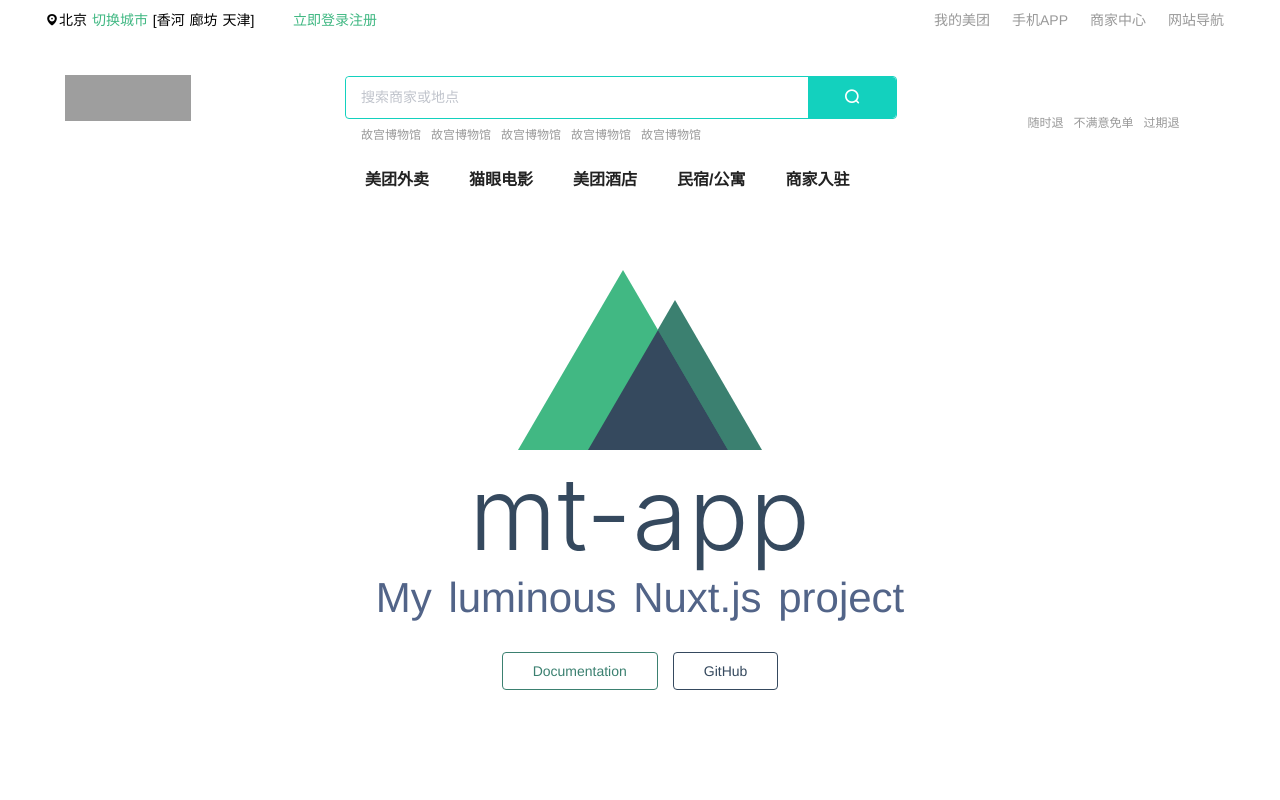
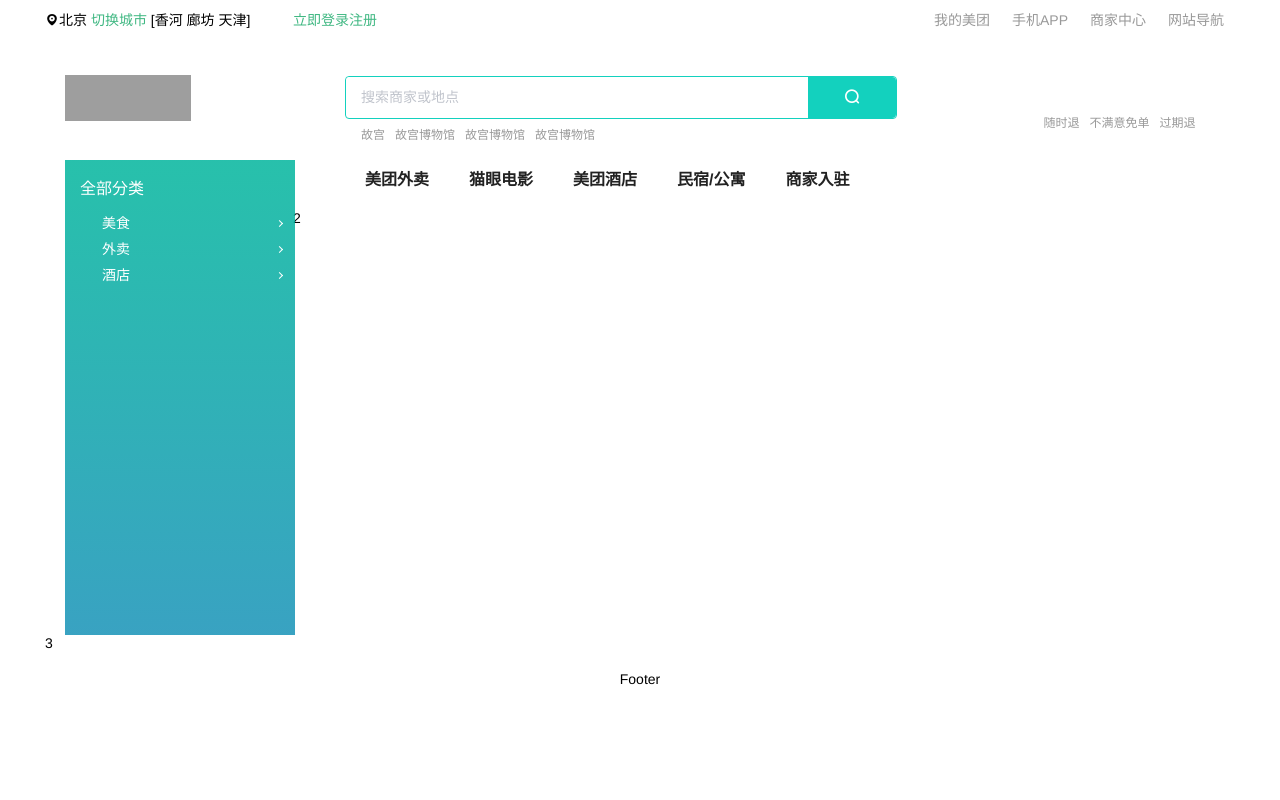
Before and after one commit to LinkChenzy/vue-meituan, a Nuxt app in the folder mt-app/: page / in a window 1280 px wide. Shown: the top 800 px of the page. Built offline with nearby package versions, Linux system fonts and the light colour scheme; grey boxes are pictures that could not be loaded; a web font is replaced by a local one.

Commit message:
feat:menu

```diff
--- a/mt-app/assets/css/index/index.scss
+++ b/mt-app/assets/css/index/index.scss
@@ -1,4 +1,5 @@
 .page-index{
+    width: 1190px;margin: 0 auto;margin-top:130px;
     .m-menu {
       width: 230px;
       height: 475px;
--- /dev/null
+++ b/mt-app/components/index/menu.vue
@@ -0,0 +1,80 @@
+<template>
+  <div class="m-menu">
+    <dl class="nav" @mouseleave="mouseleave">
+      <dt>全部分类</dt>
+      <dd v-for="(item, idx) in menu" :key="idx" @mouseenter="enter">
+        <i :class="item.type" />{{ item.name }}<span class="arrow"></span>
+      </dd>
+    </dl>
+    <div v-if="kind" class="detail" @mouseenter="sover" @mouseleave="sout">
+      <template v-for="(item, idx) in curdetail.child">
+        <h4 :key="idx">{{ item.title }}</h4>
+        <span v-for="v in item.child" :key="v">{{ v }}</span>
+      </template>
+    </div>
+  </div>
+</template>
+<script>
+export default {
+  data() {
+    return {
+      kind: '',
+      menu: [
+        {
+          type: 'food',
+          name: '美食',
+          child: [
+            {
+              title: '美食',
+              child: ['代金券', '甜点饮品', '火锅', '自助餐', '小吃快餐']
+            }
+          ]
+        },
+        {
+          type: 'takeout',
+          name: '外卖',
+          child: [
+            {
+              title: '外卖',
+              child: ['美团外卖']
+            }
+          ]
+        },
+        {
+          type: 'hotel',
+          name: '酒店',
+          child: [
+            {
+              title: '酒店星级',
+              child: ['经济型', '舒适/三星', '高档/四星', '豪华/五星']
+            }
+          ]
+        }
+      ]
+    }
+  },
+  computed: {
+    curdetail: function() {
+      return this.menu.filter(item => item.type === this.kind)[0]
+    }
+  },
+  methods: {
+    mouseleave: function() {
+      const self = this
+      self._timer = setTimeout(function() {
+        self.kind = ''
+      }, 150)
+    },
+    enter: function(e) {
+      this.kind = e.target.querySelector('i').className
+    },
+    sover: function() {
+      clearTimeout(this._timer)
+    },
+    sout: function() {
+      this.kind = ''
+    }
+  }
+}
+</script>
+<style></style>
--- a/mt-app/components/public/header/searchbar.vue
+++ b/mt-app/components/public/header/searchbar.vue
@@ -14,33 +14,23 @@
             placeholder="搜索商家或地点"
             @focus="focus"
             @blur="blur"
+            @input="input"
           ></el-input>
           <button class="el-button el-button--primary">
             <i class="el-icon-search" />
           </button>
           <dl v-if="isHotPlace" class="hotPlace">
             <dt>热门搜索</dt>
-            <dd>火锅</dd>
-            <dd>火锅</dd>
-            <dd>火锅</dd>
-            <dd>火锅</dd>
-            <dd>火锅</dd>
-            <dd>火锅</dd>
+            <dd v-for="(item, idx) in hotPlace" :key="idx">{{ item }}</dd>
           </dl>
           <dl v-if="isSearchList" class="searchList">
-            <dd>火锅</dd>
-            <dd>火锅</dd>
-            <dd>火锅</dd>
-            <dd>火锅</dd>
-            <dd>火锅</dd>
+            <dd v-for="(item, idx) in searchList" :key="idx">{{ item }}</dd>
           </dl>
         </div>
         <p class="suggest">
-          <a href="#">故宫博物馆</a>
-          <a href="#">故宫博物馆</a>
-          <a href="#">故宫博物馆</a>
-          <a href="#">故宫博物馆</a>
-          <a href="#">故宫博物馆</a>
+          <a v-for="(item, idx) in suggestList" :key="idx" href="item.url">{{
+            item.name
+          }}</a>
         </p>
         <ul class="nav">
           <li><nuxt-link to="/" class="takeout">美团外卖</nuxt-link></li>
@@ -75,7 +65,15 @@
   data() {
     return {
       search: '',
-      isFocus: false
+      isFocus: false,
+      hotPlace: ['火锅', '火锅'],
+      searchList: ['天安门', '西直门', '天安门', '天安门'],
+      suggestList: [
+        { url: '/', name: '故宫' },
+        { url: '/', name: '故宫博物馆' },
+        { url: '/', name: '故宫博物馆' },
+        { url: '/', name: '故宫博物馆' }
+      ]
     }
   },
   computed: {
@@ -92,6 +90,9 @@
     },
     blur: function() {
       this.isFocus = false
+    },
+    input: () => {
+      window.console.log('输入时触发的方法')
     }
   }
 }
--- a/mt-app/layouts/default.vue
+++ b/mt-app/layouts/default.vue
@@ -15,52 +15,4 @@
 }
 </script>
 
-<style>
-html {
-  font-family: 'Source Sans Pro', -apple-system, BlinkMacSystemFont, 'Segoe UI',
-    Roboto, 'Helvetica Neue', Arial, sans-serif;
-  font-size: 16px;
-  word-spacing: 1px;
-  -ms-text-size-adjust: 100%;
-  -webkit-text-size-adjust: 100%;
-  -moz-osx-font-smoothing: grayscale;
-  -webkit-font-smoothing: antialiased;
-  box-sizing: border-box;
-}
-
-*,
-*:before,
-*:after {
-  box-sizing: border-box;
-  margin: 0;
-}
-
-.button--green {
-  display: inline-block;
-  border-radius: 4px;
-  border: 1px solid #3b8070;
-  color: #3b8070;
-  text-decoration: none;
-  padding: 10px 30px;
-}
-
-.button--green:hover {
-  color: #fff;
-  background-color: #3b8070;
-}
-
-.button--grey {
-  display: inline-block;
-  border-radius: 4px;
-  border: 1px solid #35495e;
-  color: #35495e;
-  text-decoration: none;
-  padding: 10px 30px;
-  margin-left: 15px;
-}
-
-.button--grey:hover {
-  color: #fff;
-  background-color: #35495e;
-}
-</style>
+<style></style>
--- a/mt-app/pages/index.vue
+++ b/mt-app/pages/index.vue
@@ -1,67 +1,30 @@
 <template>
-  <section class="container">
-    <div>
-      <logo />
-      <h1 class="title">
-        mt-app
-      </h1>
-      <h2 class="subtitle">
-        My luminous Nuxt.js project
-      </h2>
-      <div class="links">
-        <a href="https://nuxtjs.org/" target="_blank" class="button--green"
-          >Documentation</a
-        >
-        <a
-          href="https://github.com/nuxt/nuxt.js"
-          target="_blank"
-          class="button--grey"
-          >GitHub</a
-        >
-      </div>
-    </div>
-  </section>
+  <div class="page-index">
+    <el-row>
+      <el-col :span="5">
+        <emenu />
+      </el-col>
+      <el-col :span="19">
+        2
+      </el-col>
+    </el-row>
+    <el-row>
+      <el-col :span="24">
+        3
+      </el-col>
+    </el-row>
+  </div>
 </template>
 
 <script>
-import Logo from '~/components/Logo.vue'
-
+import Emenu from '@/components/index/menu.vue'
 export default {
   components: {
-    Logo
+    Emenu
   }
 }
 </script>
 
 <style lang="scss">
-.container {
-  margin: 0 auto;
-  min-height: 100vh;
-  display: flex;
-  justify-content: center;
-  align-items: center;
-  text-align: center;
-}
-
-.title {
-  font-family: 'Quicksand', 'Source Sans Pro', -apple-system, BlinkMacSystemFont,
-    'Segoe UI', Roboto, 'Helvetica Neue', Arial, sans-serif;
-  display: block;
-  font-weight: 300;
-  font-size: 100px;
-  color: #35495e;
-  letter-spacing: 1px;
-}
-
-.subtitle {
-  font-weight: 300;
-  font-size: 42px;
-  color: #526488;
-  word-spacing: 5px;
-  padding-bottom: 15px;
-}
-
-.links {
-  padding-top: 15px;
-}
+@import '@/assets/css/index/index.scss';
 </style>
```
Also changed, not shown: 1 other file (tests, documents, lock files or other folders).
